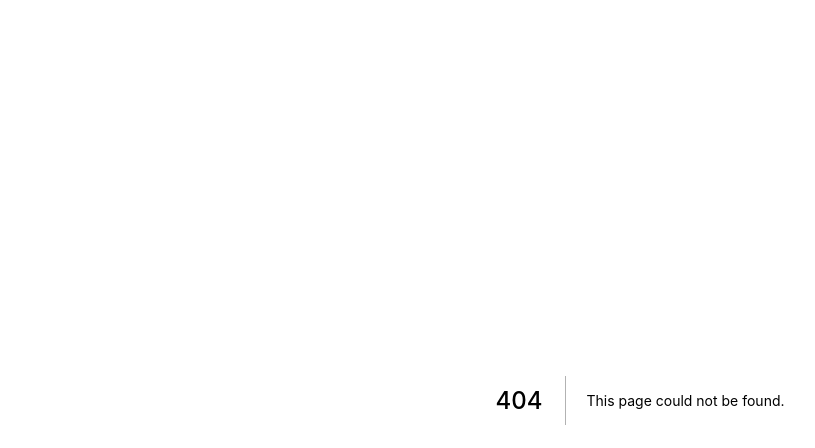
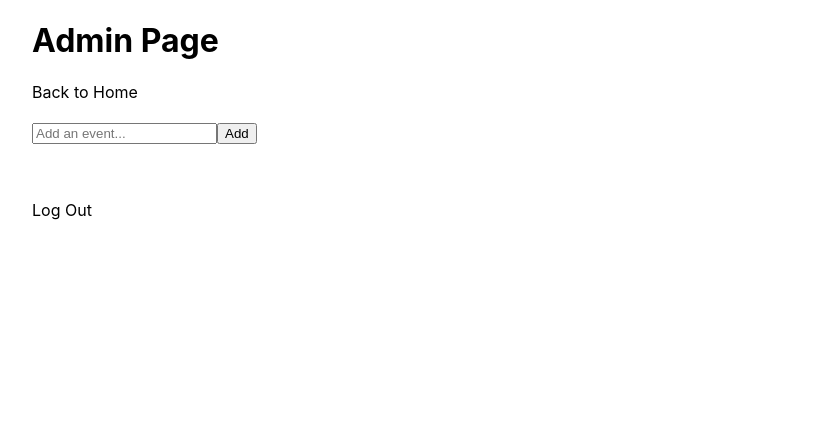
Before and after one commit to sandboxnu/happy-eastie, a Next.js app: page /admin in a window 1280 px wide. Before the commit this address had no page. Shown: the top 448 px of the page, without its empty margins (0-815 px from the left). Built offline with nearby package versions, Linux system fonts and the light colour scheme.

Commit message:
Created admin page with ability to add events

```diff
--- /dev/null
+++ b/pages/admin/index.tsx
@@ -0,0 +1,58 @@
+import type { NextPage } from 'next'
+import { useState } from 'react'
+import Link from 'next/link'
+import styles from '../../styles/Home.module.css'
+
+const Home: NextPage = () => {
+    // TODO: acquire this list of events from Firebase
+    const [communityEvent, setCommunityEvent] = useState("");
+    const [communityEventList, setCommunityEventList] = useState<string[]>([]);
+
+    const handleChangeEvent = (event: { target: { value: any } }) => {
+        setCommunityEvent(event.target.value);
+    };
+
+    const handleSubmit = (event: React.FormEvent<HTMLFormElement>) => {
+        event.preventDefault();
+        if (communityEvent !== "") {
+            setCommunityEventList([...communityEventList, communityEvent]);
+            setCommunityEvent("");
+        }
+    };
+
+    return (
+        <div className={styles.container}>
+            <h1>Admin Page</h1>
+            <Link href='/'>Back to Home</Link>
+            <br />
+            <br />
+
+            <form onSubmit={handleSubmit}>
+                <input
+                    type="text"
+                    placeholder="Add an event..."
+                    value={communityEvent}
+                    className='add-item-input'
+                    name="event"
+                    onChange={handleChangeEvent}
+                />
+
+                <button type="submit">Add</button>
+            </form>
+
+            <ul>
+                {communityEventList.map((communityEvent) => (
+                    <li key={communityEvent}>{communityEvent}</li>
+                ))}
+            </ul>
+
+            <br />
+            <br />
+
+            {/* TODO: Currently just goes back to home page */}
+            <Link href='/'>Log Out</Link>
+        </div>
+    )
+}
+
+export default Home
```
Also changed, not shown: pages/index.tsx (+2 -59 lines).
